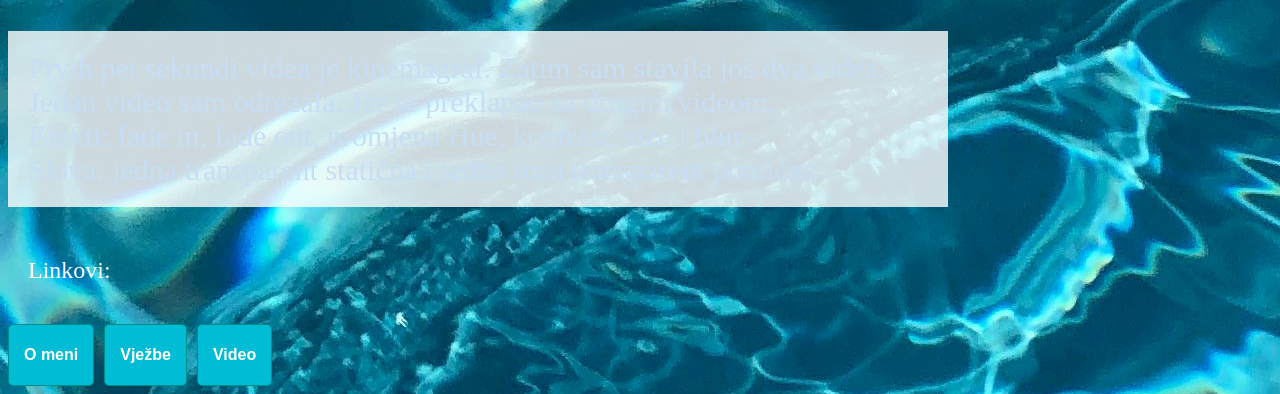
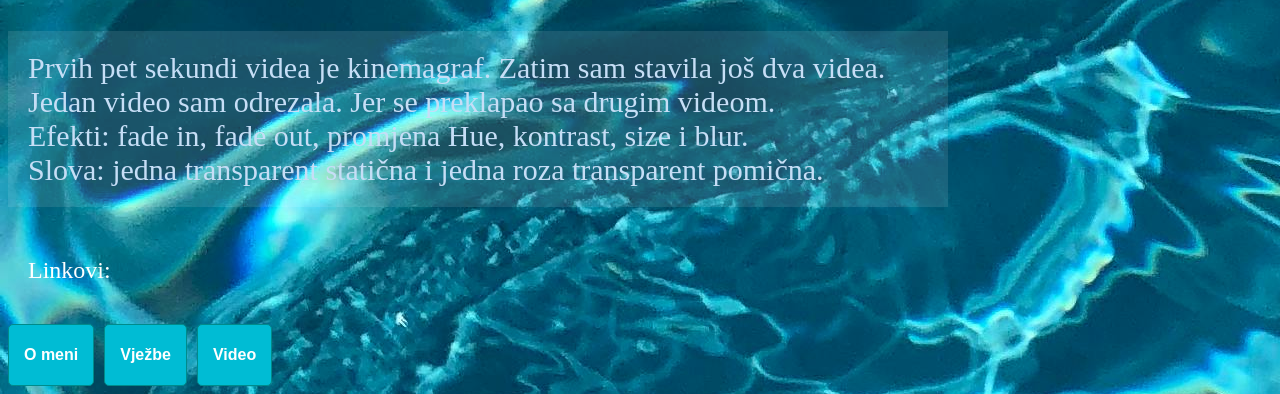
Before and after one commit to NikolinaOpacic/Nikolina_opacic_projektni, a plain HTML site: page video.html in a window 1280 px wide. Shown: the part 425-819 px from the top of the page. Drawn offline with Linux system fonts and the light colour scheme.

Commit message:
stil.css

```diff
--- a/stil.css
+++ b/stil.css
@@ -84,7 +84,7 @@ p {
 	color: #C6DEF6;
 	font-family: Berlin Sans FB;
 	font-size: 30px;
-	background-color: rgba(255, 255, 255, 0.8);
+	background-color: rgba(255, 255, 255, 0.1);
 	padding: 20px;
 	font-weight: 300;
 	width: 900px;
```
